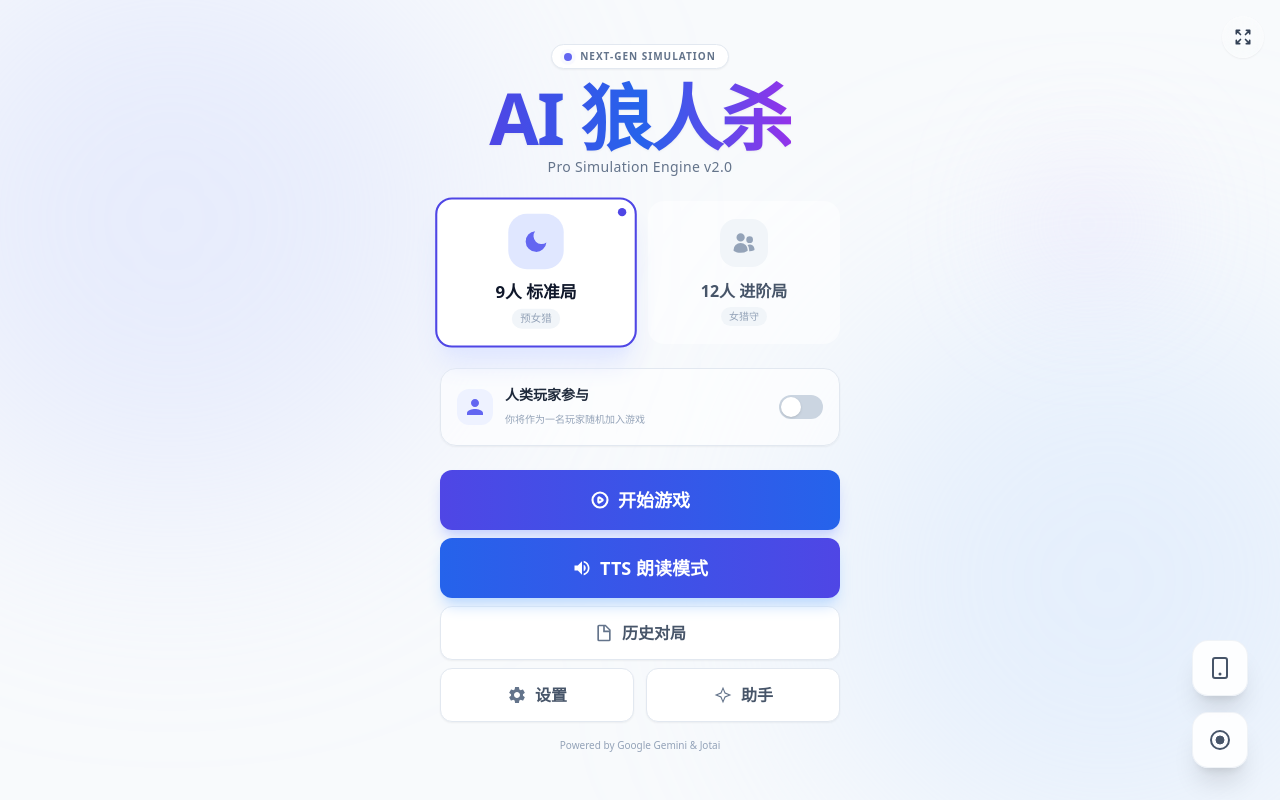
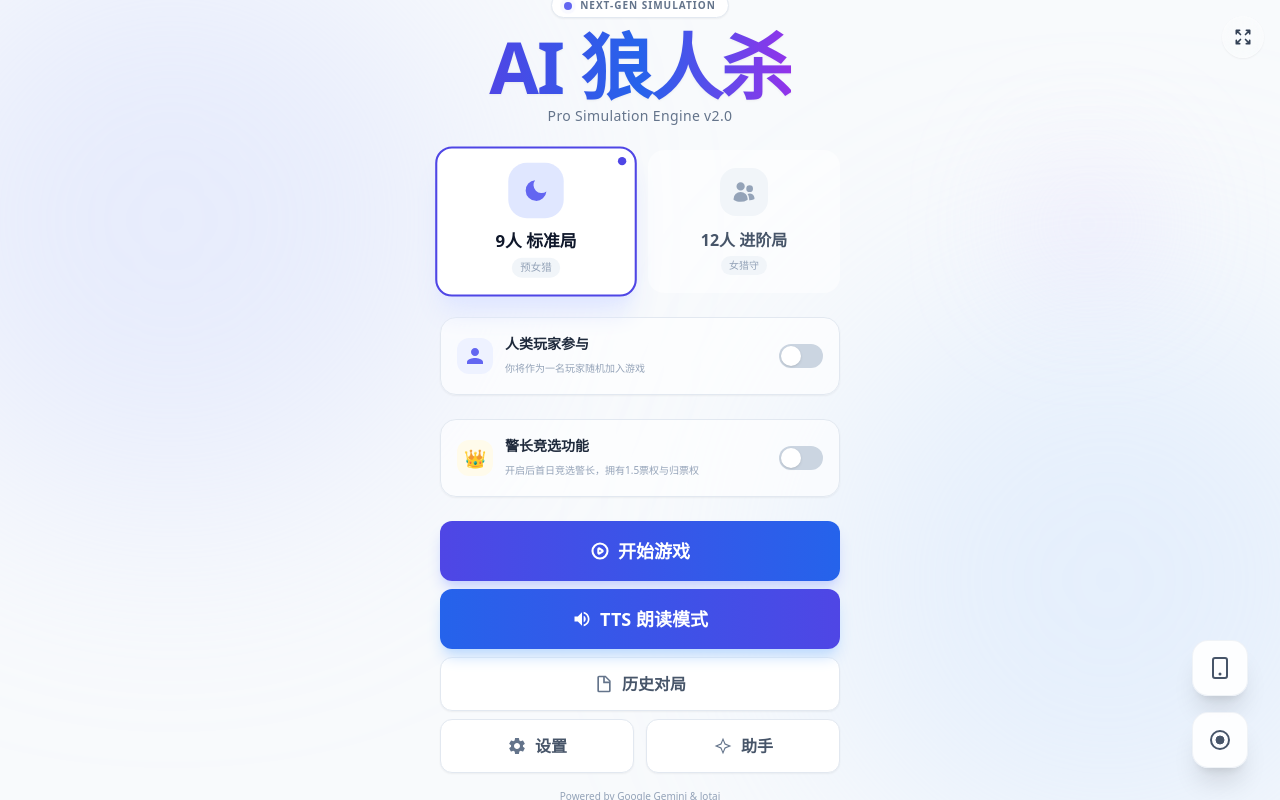
Before and after one commit to sscc9/ai-, a React (Vite) app: page / in a window 1280 px wide. Built offline with nearby package versions, Linux system fonts and the light colour scheme.

Commit message:
feat: 新增警长竞选开关功能，默认关闭警长

```diff
--- a/atoms.ts
+++ b/atoms.ts
@@ -30,7 +30,8 @@ export const gameConfigAtom = atom<GameConfig>({
     roles: PRESETS[9].roles,
     phasePrompts: { ...DEFAULT_PHASE_PROMPTS },
     rolePrompts: { ...DEFAULT_ROLE_PROMPTS },
-    globalAiInstructions: "你正在参与一场高水平的狼人杀对局。请使用简短、口语化的中文发言。不要复述规则，直接表达观点。逻辑要清晰，符合你的身份视角。"
+    globalAiInstructions: "你正在参与一场高水平的狼人杀对局。请使用简短、口语化的中文发言。不要复述规则，直接表达观点。逻辑要清晰，符合你的身份视角。",
+    hasSheriff: false
 });
 
 const defaultLlmProviders: LLMProviderConfig[] = [
@@ -96,6 +97,7 @@ export const areRolesVisibleAtom = atom<boolean>(true);
 export const replayPerspectiveAtom = atom<Perspective>('GOOD');
 
 export const isHumanModeAtom = atom<boolean>(false);
+export const hasSheriffAtom = atomWithStorage<boolean>('werewolf-hasSheriff', false);
 export const humanPlayerSeatAtom = atom<number>(1);
 export const userInputAtom = atom<any>(null) as PrimitiveAtom<any>;
 export const selectedTargetIdAtom = atom<number | null>(null) as PrimitiveAtom<number | null>;
--- a/components/HomeView.tsx
+++ b/components/HomeView.tsx
@@ -2,13 +2,14 @@
 import React, { useState, useEffect } from 'react';
 import { useSetAtom, useAtom } from 'jotai';
 import { clsx } from 'clsx';
-import { initGameAtom, appScreenAtom, isHumanModeAtom } from '../store';
+import { initGameAtom, appScreenAtom, isHumanModeAtom, hasSheriffAtom } from '../store';
 
 const HomeView = () => {
     const initGame = useSetAtom(initGameAtom);
     const setScreen = useSetAtom(appScreenAtom);
     const [selectedMode, setSelectedMode] = useState<9 | 12>(9);
     const [isHumanMode, setIsHumanMode] = useAtom(isHumanModeAtom);
+    const [hasSheriff, setHasSheriff] = useAtom(hasSheriffAtom);
 
     // Detect fullscreen mode to fix mobile scrolling issue
     const [isFullscreen, setIsFullscreen] = useState(false);
@@ -161,6 +162,33 @@ const HomeView = () => {
                     </div>
                 </div>
 
+                {/* Sheriff Mode Toggle */}
+                <div className="w-full flex items-center justify-between p-4 bg-white/60 backdrop-blur-sm border border-slate-200 rounded-2xl shadow-sm">
+                    <div className="flex items-center gap-3">
+                        <div className="w-9 h-9 rounded-xl flex items-center justify-center bg-amber-50 flex-shrink-0">
+                            <span className="text-lg">👑</span>
+                        </div>
+                        <div>
+                            <span className="text-sm font-bold text-slate-800 block">警长竞选功能</span>
+                            <span className="text-[10px] text-slate-400 font-medium">开启后首日竞选警长，拥有1.5票权与归票权</span>
+                        </div>
+                    </div>
+                    <div
+                        onClick={() => setHasSheriff(!hasSheriff)}
+                        className={clsx(
+                            "relative inline-flex h-6 w-11 flex-shrink-0 cursor-pointer rounded-full border-2 border-transparent transition-colors duration-200 ease-in-out focus:outline-none",
+                            hasSheriff ? 'bg-amber-500' : 'bg-slate-300'
+                        )}
+                    >
+                        <span
+                            className={clsx(
+                                "pointer-events-none inline-block h-5 w-5 transform rounded-full bg-white shadow ring-0 transition duration-200 ease-in-out",
+                                hasSheriff ? 'translate-x-5' : 'translate-x-0'
+                            )}
+                        />
+                    </div>
+                </div>
+
                 {/* Buttons */}
                 <div className="flex flex-col w-full space-y-2">
                     <button
--- a/hooks/useGameEngine.ts
+++ b/hooks/useGameEngine.ts
@@ -187,7 +187,8 @@ export const useGameEngine = () => {
         const villagers = config.roles.filter(r => r === Role.VILLAGER);
         const gods = config.roles.filter(r => GOD_ROLES.includes(r));
         const godNames = gods.map(r => ROLE_INFO[r].label).join('、');
-        return `${count}人局（有警徽）：${wolves.length}狼、${villagers.length}民、${gods.length}神（${godNames}）。`;
+        const hasSheriff = config.hasSheriff ?? false;
+        return `${count}人局（${hasSheriff ? '有警徽' : '无警徽'}）：${wolves.length}狼、${villagers.length}民、${gods.length}神（${godNames}）。`;
     }, [config]);
 
     // --- Human Input Waiter ---
@@ -656,7 +657,8 @@ export const useGameEngine = () => {
                         await new Promise(r => setTimeout(r, 2000));
 
 
-                        if (turnCount === 1) {
+                        const hasSheriff = config.hasSheriff ?? false;
+                        if (turnCount === 1 && hasSheriff) {
                             setPhase(GamePhase.SHERIFF_ELECT);
                         } else {
                             setPhase(GamePhase.DAY_ANNOUNCE);
--- a/store.ts
+++ b/store.ts
@@ -7,7 +7,8 @@ import {
     timelineAtom, replaySourceLogsAtom, isReplayModeAtom, areRolesVisibleAtom,
     gameArchivesAtom, isProcessingAtom, agentMessagesAtom,
     llmPresetsAtom, ttsPresetsAtom,
-    isHumanModeAtom, humanPlayerSeatAtom, userInputAtom
+    isHumanModeAtom, humanPlayerSeatAtom, userInputAtom,
+    hasSheriffAtom
 } from './atoms';
 
 import {
@@ -59,11 +60,14 @@ export const initGameAtom = atom(null, (get, set, playerCount: 9 | 12) => {
     // Filter out narrator from players pool
     const playerCandidates = allActors.filter(a => a.id !== narratorId);
 
+    const hasSheriff = get(hasSheriffAtom);
+
     // Reset Config
     set(gameConfigAtom, (prev) => ({
         ...prev,
         playerCount: preset.playerCount,
-        roles: preset.roles
+        roles: preset.roles,
+        hasSheriff
     }));
 
     // Shuffle Roles
@@ -117,7 +121,7 @@ export const initGameAtom = atom(null, (get, set, playerCount: 9 | 12) => {
         id: 'sys-init',
         turn: 1,
         phase: GamePhase.NIGHT_START,
-        content: `游戏开始。${playerCount} 人局。\n配置：${preset.roles.map(r => ROLE_INFO[r].label).join(' ')}`,
+        content: `游戏开始。${playerCount} 人局（${hasSheriff ? '有警徽' : '无警徽'}）。\n配置：${preset.roles.map(r => ROLE_INFO[r].label).join(' ')}`,
         timestamp: Date.now(),
         isSystem: true
     }]);
--- a/types.ts
+++ b/types.ts
@@ -231,6 +231,7 @@ export interface GameConfig {
     phasePrompts: Record<string, string>;
     rolePrompts: Record<string, string>;
     globalAiInstructions: string;
+    hasSheriff?: boolean;
 }
 
 // Agent Chat Types
```
